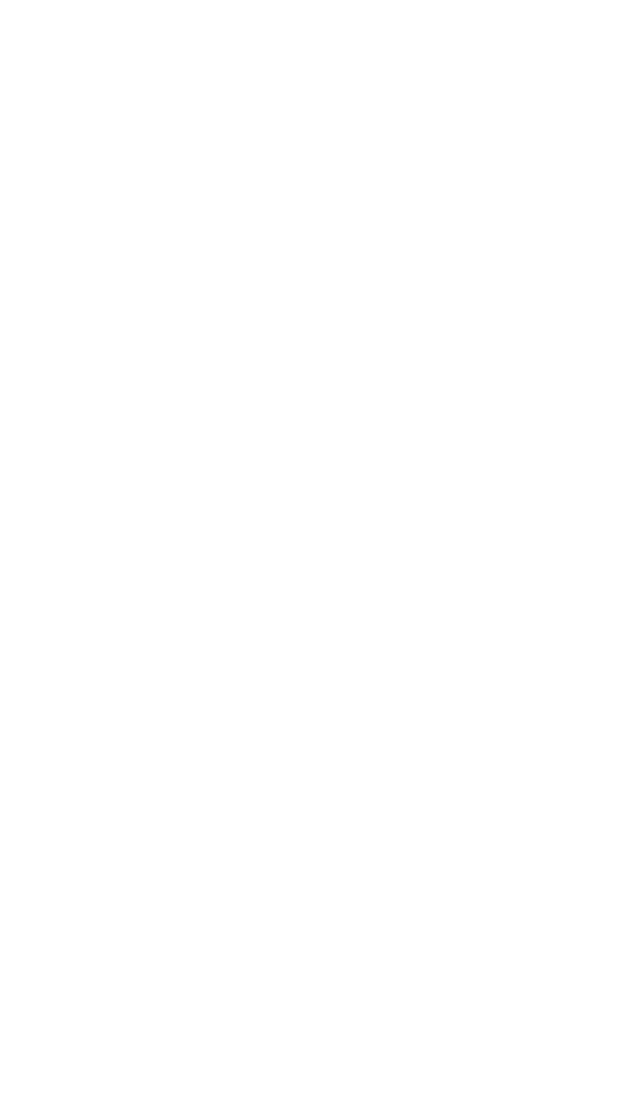
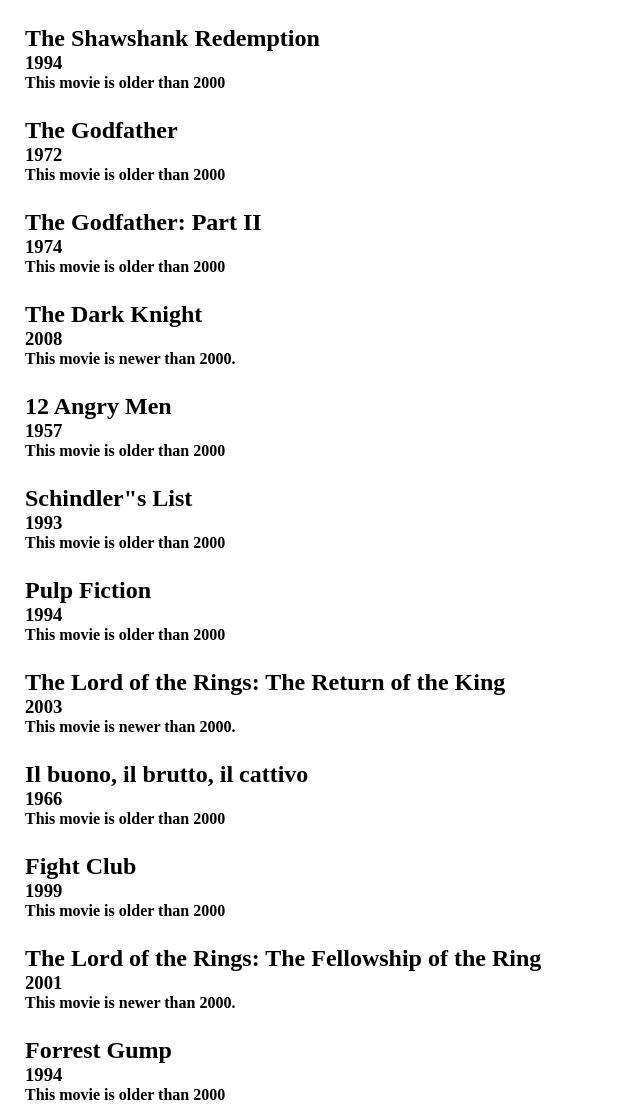
Before and after one commit to R-Andrea/movies_practice, a plain HTML site: page index.html in a window 1280 px wide. Shown: the top 1107 px of the page, without its empty margins (0-640 px from the left). Before the commit the page ends 800 px from the top, so only its background shows below. Drawn offline with Linux system fonts and the light colour scheme.

Commit message:
practice complete

```diff
--- a/index.html
+++ b/index.html
@@ -6,8 +6,8 @@
     <meta name="viewport" content="width=device-width, initial-scale=1.0">
     <title>Movies Practice</title>
     <link rel="stylesheet" href="style.css">
+    <script src="data.js"></script>
     <script src="script.js"></script>
-    <script src="data.js"></script>
 </head>
 <body>
     <div id="root">
--- a/script.js
+++ b/script.js
@@ -0,0 +1,108 @@
+// function addMovies(movieTitle, movieYear, isOlder) {
+
+//     if (movieYear >=2000) {
+
+//     }
+
+//     return `
+//     <section class="movie">
+//         <h2>${movieTitle}</h2>
+//         <h3>${movieYear}</h3>
+//         <h4>${isOlder}<h4>
+//     </section>
+//     `
+
+//     // for (const movie of movies) {
+
+//     //     let sectionElement = document.createElement("section");
+//     //     sectionElement.classList.add("movie");
+//     //     sectionElement.innerHTML = `<h2>${movie.title}</h2>`;
+
+//     //     rootElement.appendChild(sectionElement);
+//     // }
+// }
+
+function addMovies(movieTitle, movieYear) {
+
+    let isNewer = "This movie is older than 2000";
+
+    if (movieYear >= 2000 ) {
+
+        isNewer = "This movie is newer than 2000."
+
+    };
+
+    return `
+    <section class="movie">
+        <h2>${movieTitle}</h2>
+        <h3>${movieYear}</h3>
+        <h4>${isNewer}<h4>
+    </section>
+    `
+};
+
+function logMovieTitle(movieTitle) {
+
+    console.log(movieTitle)
+
+};
+
+function logMovieObject(movieObject) {
+
+    console.log(movieObject);
+    console.log(movieObject.title);
+
+};
+
+function loadEvent() {
+
+    const rootElement = document.getElementById("root");
+    //console.log(rootElement);
+
+
+
+    // let a=5;
+
+    // console.log(movies[0].title);
+    // console.log(movies[1].title);
+    // console.log(movies[movies.length-1].title);  // get the title of last movie
+    // console.log(movies[a].title);
+
+    for (const movie of movies) {
+
+        // console.log(movie);
+        // console.log(movies);
+
+        // console.log(movie.title)
+        // if (movie.year >= 2000) {
+
+        //    // console.log(movie.title, movie.year)
+        //    rootElement.insertAdjacentHTML("beforeend", addMovies(movie.title, movie.year, "This movie is newer than 2000"))
+
+        // } else {
+
+        //     rootElement.insertAdjacentHTML("beforeend", addMovies(movie.title, movie.year, "This movie is older than 2000"))
+
+        // };
+
+
+    logMovieTitle(movie.title);
+    logMovieObject(movie);
+    rootElement.insertAdjacentHTML("beforeend", addMovies(movie.title, movie.year))
+
+    };
+
+    // for (let i=0; i<movies.length; i++) {
+
+    //     let movie = movies[i];
+    //     console.log(i);
+    //     console.log(movie.title)
+
+    // };
+
+
+    //console.log(rootElement)
+    //addMovies()
+};
+
+window.addEventListener("load", loadEvent);
--- a/style.scss
+++ b/style.scss
@@ -1,6 +1,4 @@
 // css reset
-
-
 * {
     margin: 0;
     padding: 0;
@@ -34,3 +32,7 @@
   select {appearance: none !important; border-radius: 0;}
 
 //end reset
+
+.movie {
+    padding: 25px 25px 0px;
+}
```
Also changed, not shown: style.css, 1 other file.
